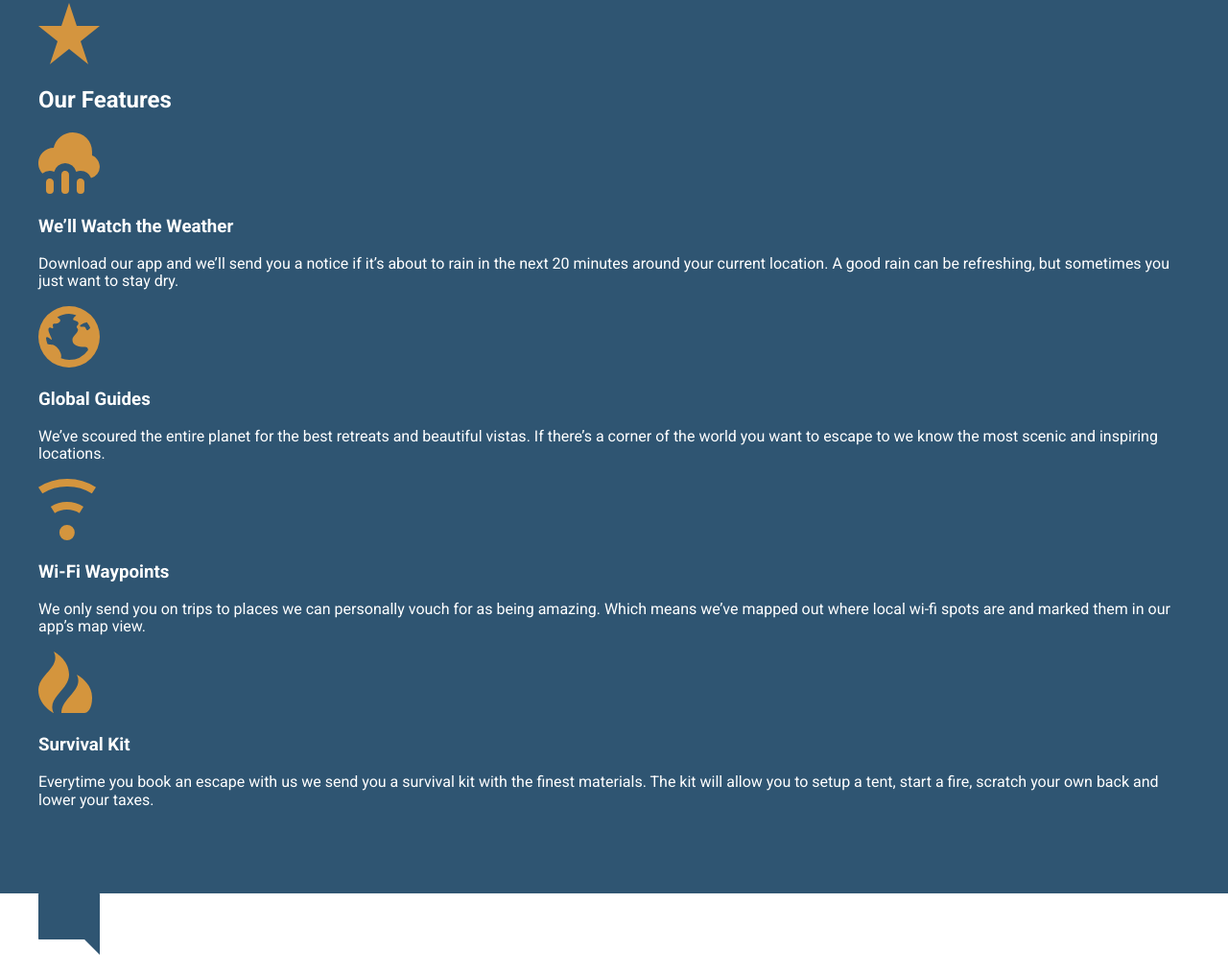
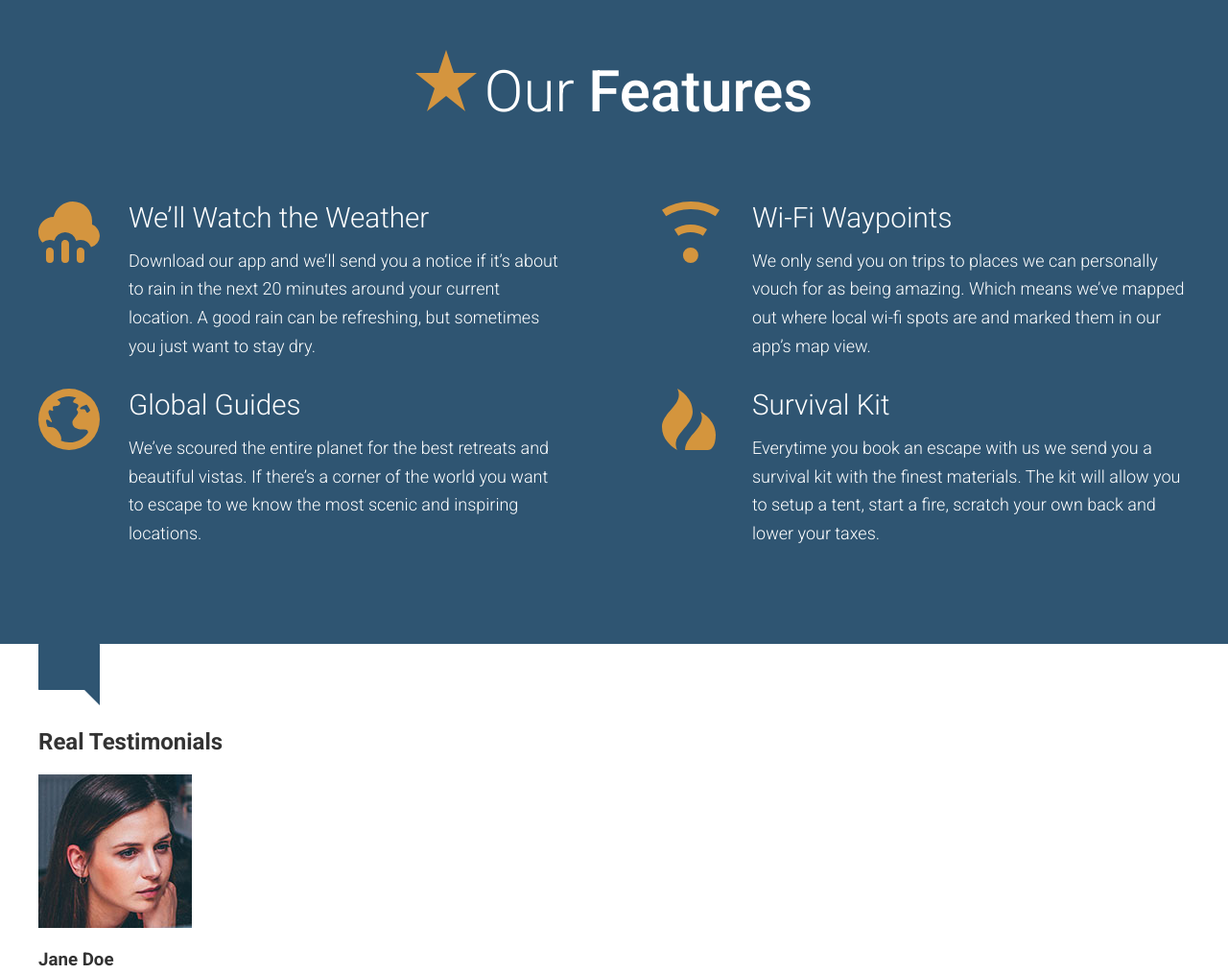
Before and after one commit to kprenesti/practice-travel-site, a website: page app/index.html in a window 1280 px wide. Shown: the part 2082-3097 px from the top of the page at 96% size. Drawn offline with Linux system fonts and the light colour scheme.

Commit message:
Finished the Our Features section

```diff
--- a/app/assets/styles/modules/_content-wrapper.css
+++ b/app/assets/styles/modules/_content-wrapper.css
@@ -1,7 +1,8 @@
 .content-wrapper {
   p {
+    font-weight: 300;
     line-height: 1.65;
-    margin: 1.8rem 0;
+    margin: 0 0 1.8rem 0;
 
     @mixin atSmall {
       font-size: 1.125rem;
--- /dev/null
+++ b/app/assets/styles/modules/_feature-item.css
@@ -0,0 +1,13 @@
+.feature-item {
+  padding-left: 94px;
+  position: relative;
+  &__icon {
+    position: absolute;
+    left: 0;
+  }
+  &__title {
+    font-size: 1.85rem;
+    font-weight: 300;
+    margin-bottom: .8rem;
+  }
+}
--- a/app/assets/styles/modules/_row.css
+++ b/app/assets/styles/modules/_row.css
@@ -3,6 +3,14 @@
 
   &--gutters {
     margin-right: -65px;
+  }
+
+  &--gutters-large {
+    margin-right: -100px;
+  }
+
+  &--gutters-large > div {
+    padding-right: 100px;
   }
 
   &--gutters > div{
@@ -31,9 +39,16 @@
       width: 33.33%;
     }
 
+
     &__medium-4--larger {
-      width: 37%;
+        width: 37%;
+      }
+
+    &__medium-6 {
+      float: left;
+      width: 50%;
     }
+
 
     &__medium-8 {
       float: left;
--- /dev/null
+++ b/app/assets/styles/modules/_section-title.css
@@ -0,0 +1,13 @@
+.section-title {
+  font-size: 3.75rem;
+  font-weight: 300;
+  text-align: center;
+
+  strong {
+    font-weight: 500;
+  }
+
+  &__icon {
+    margin-right: .5rem;
+  }
+}
--- a/app/assets/styles/styles.css
+++ b/app/assets/styles/styles.css
@@ -10,3 +10,5 @@
 @import "modules/_headline";
 @import "modules/_row";
 @import "modules/_content-wrapper";
+@import "modules/_section-title";
+@import "modules/_feature-item";
--- a/app/index.html
+++ b/app/index.html
@@ -44,7 +44,7 @@
       <h2 class="headline headline--centered headline--thin headline--b-margin-small">The first trip we planned <strong>was our own.</strong></h2>
       <h3 class="headline headline--narrow headline--centered headline--orange headline--small headline--thin headline--b-margin-large">Ever since, we&rsquo;ve been working to make travel <strong>better for everyone.</strong></h3>
       <div class="wrapper wrapper--medium wrapper--b-margin">
-        <img sizes="(min-width: 970px) 976px, 100vw" srcset="assets/images/first-trip-low-res-i.jpg 565w, assets/images/first-trip-i.jpg 976w, assets/images/first-trip-hi-dpi-i.jpg 1952w" alt="Couple walking down a street.">
+        <img sizes="(min-width: 970px) 976px, 100vw" srcset="assets/images/first-trip-low-res.jpg 565w, assets/images/first-trip.jpg 976w, assets/images/first-trip-hi-dpi.jpg 1952w" alt="Couple walking down a street.">
       </div>
         <div class="row row--gutters">
           <div class="row__medium-4 row__medium-4--larger row__b-margin-until-medium">
@@ -70,26 +70,38 @@
   <div id="features" class="page-section page-section--blue">
     <div class="wrapper">
 
-      <img src="assets/images/icons/star.svg">
-      <h2>Our Features</h2>
+      <h2 class="section-title"><img class="section-title__icon" src="assets/images/icons/star.svg">Our <strong>Features</strong></h2>
 
-      <img src="assets/images/icons/rain.svg">
-      <h3>We&rsquo;ll Watch the Weather</h3>
-      <p>Download our app and we&rsquo;ll send you a notice if it&rsquo;s about to rain in the next 20 minutes around your current location. A good rain can be refreshing, but sometimes you just want to stay dry.</p>
+      <div class="row row--gutters-large content-wrapper">
+        <div class="row__medium-6">
+          <div class="feature-item">
+            <img class="feature-item__icon" src="assets/images/icons/rain.svg">
+            <h3 class="feature-item__title">We&rsquo;ll Watch the Weather</h3>
+            <p>Download our app and we&rsquo;ll send you a notice if it&rsquo;s about to rain in the next 20 minutes around your current location. A good rain can be refreshing, but sometimes you just want to stay dry.</p>
+          </div>
+          <div class="feature-item">
+            <img class="feature-item__icon" src="assets/images/icons/globe.svg">
+            <h3 class="feature-item__title">Global Guides</h3>
+            <p>We&rsquo;ve scoured the entire planet for the best retreats and beautiful vistas. If there&rsquo;s a corner of the world you want to escape to we know the most scenic and inspiring locations.</p>
+          </div>
+        </div><!--end row__medium-6-->
 
-      <img src="assets/images/icons/globe.svg">
-      <h3>Global Guides</h3>
-      <p>We&rsquo;ve scoured the entire planet for the best retreats and beautiful vistas. If there&rsquo;s a corner of the world you want to escape to we know the most scenic and inspiring locations.</p>
+        <div class="row__medium-6">
+          <div class="feature-item">
+            <img class="feature-item__icon" src="assets/images/icons/wifi.svg">
+            <h3 class="feature-item__title">Wi-Fi Waypoints</h3>
+            <p>We only send you on trips to places we can personally vouch for as being amazing. Which means we&rsquo;ve mapped out where local wi-fi spots are and marked them in our app&rsquo;s map view.</p>
+          </div>
+          <div class="feature-item">
+            <img class="feature-item__icon" src="assets/images/icons/fire.svg">
+            <h3 class="feature-item__title">Survival Kit</h3>
+            <p>Everytime you book an escape with us we send you a survival kit with the finest materials. The kit will allow you to setup a tent, start a fire, scratch your own back and lower your taxes.</p>
+          </div>
 
-      <img src="assets/images/icons/wifi.svg">
-      <h3>Wi-Fi Waypoints</h3>
-      <p>We only send you on trips to places we can personally vouch for as being amazing. Which means we&rsquo;ve mapped out where local wi-fi spots are and marked them in our app&rsquo;s map view.</p>
-
-      <img src="assets/images/icons/fire.svg">
-      <h3>Survival Kit</h3>
-      <p>Everytime you book an escape with us we send you a survival kit with the finest materials. The kit will allow you to setup a tent, start a fire, scratch your own back and lower your taxes.</p>
-    </div>
-</div>
+        </div><!--end row__medium-6-->
+      </div><!--end row-->
+    </div> <!--end wrapper-->
+</div><!--end features-->
 
   <div id="testimonials">
     <div class="wrapper">
--- a/app/temp/styles/styles.css
+++ b/app/temp/styles/styles.css
@@ -630,6 +630,14 @@ a {
   margin-right: -65px;
 }
 
+.row--gutters-large {
+  margin-right: -100px;
+}
+
+.row--gutters-large > div {
+  padding-right: 100px;
+}
+
 .row--gutters > div{
   padding-right: 65px;
 }
@@ -662,6 +670,11 @@ a {
     width: 37%;
   }
 
+  .row__medium-6 {
+    float: left;
+    width: 50%;
+  }
+
   .row__medium-8 {
     float: left;
     width: 66.66%;
@@ -673,8 +686,9 @@ a {
 }
 
 .content-wrapper p {
+  font-weight: 300;
   line-height: 1.65;
-  margin: 1.8rem 0;
+  margin: 0 0 1.8rem 0;
 }
 
 @media (min-width: 530px) {
@@ -687,3 +701,33 @@ a {
 .content-wrapper p a {
   font-weight: 700;
 }
+
+.section-title {
+  font-size: 3.75rem;
+  font-weight: 300;
+  text-align: center;
+}
+
+.section-title strong {
+  font-weight: 500;
+}
+
+.section-title__icon {
+  margin-right: .5rem;
+}
+
+.feature-item {
+  padding-left: 94px;
+  position: relative;
+}
+
+.feature-item__icon {
+  position: absolute;
+  left: 0;
+}
+
+.feature-item__title {
+  font-size: 1.85rem;
+  font-weight: 300;
+  margin-bottom: .8rem;
+}
```
